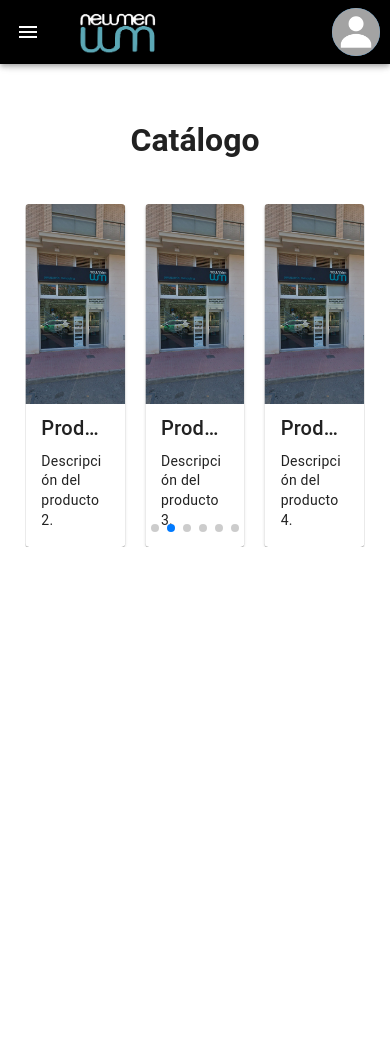
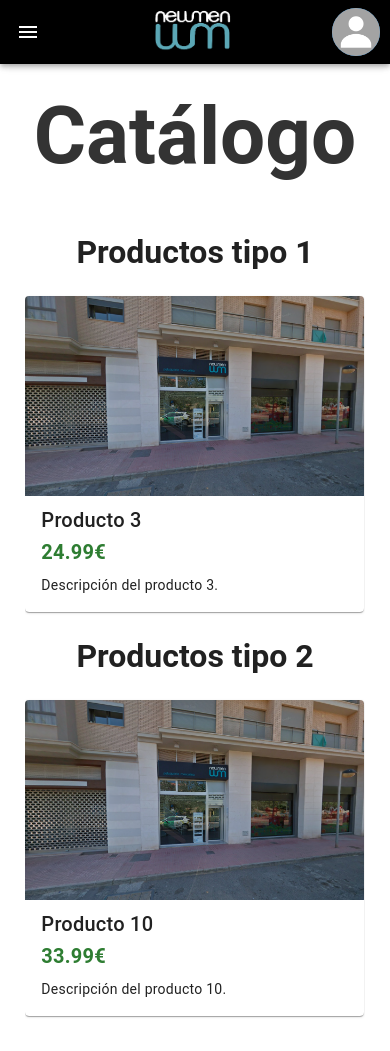
Before and after one commit to Alexfp28/newman-front, a Vue app: page /catalog in a window 390 px wide. Before the commit the page ends 844 px from the top, so only its background shows below. Built offline with nearby package versions, Linux system fonts and the light colour scheme.

Commit message:
Sección Catálogo Terminada. Otros Detalles De Diseño Generales

```diff
--- a/src/OnlyDesktop/VistaUsuario/components/pages/CatalogComponent.vue
+++ b/src/OnlyDesktop/VistaUsuario/components/pages/CatalogComponent.vue
@@ -1,8 +1,8 @@
 <script>
-import { Swiper, SwiperSlide } from 'swiper/vue';
+import {Swiper, SwiperSlide} from 'swiper/vue';
 import 'swiper/css';
 import 'swiper/css/pagination';
-import { Pagination, Autoplay } from 'swiper/modules';
+import {Autoplay, FreeMode} from 'swiper/modules';
 
 export default {
   components: {
@@ -11,21 +11,119 @@ export default {
   },
   setup() {
     return {
-      modules: [Pagination, Autoplay],
+      modules: [FreeMode, Autoplay],
     };
   },
   data() {
     return {
       products: [
-        { id: 1, title: 'Producto 1', description: 'Descripción del producto 1.', image: 'src/images/newmen.png' },
-        { id: 2, title: 'Producto 2', description: 'Descripción del producto 2.', image: 'src/images/newmen.png' },
-        { id: 3, title: 'Producto 3', description: 'Descripción del producto 3.', image: 'src/images/newmen.png' },
-        { id: 4, title: 'Producto 4', description: 'Descripción del producto 4.', image: 'src/images/newmen.png' },
-        { id: 5, title: 'Producto 5', description: 'Descripción del producto 5.', image: 'src/images/newmen.png' },
-        { id: 6, title: 'Producto 6', description: 'Descripción del producto 6.', image: 'src/images/newmen.png' },
-      ],
+        {
+          id: 1,
+          title: 'Producto 1',
+          description: 'Descripción del producto 1.',
+          image: 'src/images/newmen.png',
+          type: 1,
+          price: 19.99
+        },
+        {
+          id: 2,
+          title: 'Producto 2',
+          description: 'Descripción del producto 2.',
+          image: 'src/images/newmen.png',
+          type: 2,
+          price: 29.99
+        },
+        {
+          id: 3,
+          title: 'Producto 3',
+          description: 'Descripción del producto 3.',
+          image: 'src/images/newmen.png',
+          type: 1,
+          price: 24.99
+        },
+        {
+          id: 4,
+          title: 'Producto 4',
+          description: 'Descripción del producto 4.',
+          image: 'src/images/newmen.png',
+          type: 2,
+          price: 34.99
+        },
+        {
+          id: 5,
+          title: 'Producto 5',
+          description: 'Descripción del producto 5.',
+          image: 'src/images/newmen.png',
+          type: 1,
+          price: 15.99
+        },
+        {
+          id: 6,
+          title: 'Producto 6',
+          description: 'Descripción del producto 6.',
+          image: 'src/images/newmen.png',
+          type: 2,
+          price: 39.99
+        },
+        {
+          id: 7,
+          title: 'Producto 7',
+          description: 'Descripción del producto 7.',
+          image: 'src/images/newmen.png',
+          type: 1,
+          price: 22.99
+        },
+        {
+          id: 8,
+          title: 'Producto 8',
+          description: 'Descripción del producto 8.',
+          image: 'src/images/newmen.png',
+          type: 2,
+          price: 28.99
+        },
+        {
+          id: 9,
+          title: 'Producto 9',
+          description: 'Descripción del producto 9.',
+          image: 'src/images/newmen.png',
+          type: 1,
+          price: 18.99
+        },
+        {
+          id: 10,
+          title: 'Producto 10',
+          description: 'Descripción del producto 10.',
+          image: 'src/images/newmen.png',
+          type: 2,
+          price: 33.99
+        },
+        {
+          id: 11,
+          title: 'Producto 11',
+          description: 'Descripción del producto 11.',
+          image: 'src/images/newmen.png',
+          type: 1,
+          price: 21.99
+        },
+        {
+          id: 12,
+          title: 'Producto 12',
+          description: 'Descripción del producto 12.',
+          image: 'src/images/newmen.png',
+          type: 2,
+          price: 31.99
+        }
+      ]
     };
   },
+  computed: {
+    type1Products() {
+      return this.products.filter(product => product.type === 1);
+    },
+    type2Products() {
+      return this.products.filter(product => product.type === 2);
+    }
+  }
 };
 </script>
 
@@ -33,24 +131,67 @@ export default {
   <v-container class="catalog-container" fluid>
     <v-row justify="center">
       <v-col cols="12">
-        <h1 class="text-center my-4">Catálogo</h1>
+        <h1 class="title">Catálogo</h1>
       </v-col>
     </v-row>
 
+    <h1 class="title-type1 text-center"> Productos tipo 1</h1>
     <v-row justify="center">
       <v-col cols="12" md="10">
         <swiper
             :modules="modules"
-            :slides-per-view="3"
-            :space-between="20"
+            :space-between="30"
+            :centered="true"
             :loop="true"
-            :pagination="{ clickable: true }"
             :autoplay="{ delay: 3000, disableOnInteraction: false }"
+            :breakpoints="{
+            1024: { slidesPerView: 2 },
+            768: { slidesPerView: 2 }
+          }"
+            style="padding: 20px 0 20px 0"
         >
-          <swiper-slide v-for="product in products" :key="product.id">
+          <swiper-slide v-for="product in type1Products" :key="product.id">
             <v-card class="m-4" hover>
               <v-img :src="product.image" height="200px" cover></v-img>
-              <v-card-title>{{ product.title }}</v-card-title>
+              <v-card-title>
+                <span>{{ product.title }}</span>
+                <v-spacer></v-spacer>
+                <span class="text-h6" style="font-weight: bold; color: #2e7d32;">
+                  {{ product.price.toFixed(2) }}€
+                </span>
+              </v-card-title>
+              <v-card-text>{{ product.description }}</v-card-text>
+            </v-card>
+          </swiper-slide>
+        </swiper>
+      </v-col>
+    </v-row>
+
+    <h1 class="title-type1 text-center"> Productos tipo 2</h1>
+    <v-row justify="center">
+      <v-col cols="12" md="10">
+        <swiper
+            :modules="modules"
+            :space-between="30"
+            :centered="true"
+            :loop="true"
+            :autoplay="{ delay: 2000, disableOnInteraction: false, reverseDirection: true }"
+            :breakpoints="{
+            1024: { slidesPerView: 3 },
+            768: { slidesPerView: 2 }
+          }"
+            style="padding: 20px 0 20px 0"
+        >
+          <swiper-slide v-for="product in type2Products" :key="product.id">
+            <v-card class="m-4" hover>
+              <v-img :src="product.image" height="200px" cover></v-img>
+              <v-card-title>
+                <span>{{ product.title }}</span>
+                <v-spacer></v-spacer>
+                <span class="text-h6" style="font-weight: bold; color: #2e7d32;">
+                  {{ product.price.toFixed(2) }}€
+                </span>
+              </v-card-title>
               <v-card-text>{{ product.description }}</v-card-text>
             </v-card>
           </swiper-slide>
@@ -61,4 +202,22 @@ export default {
 </template>
 
 <style scoped>
+.title {
+  font-size: 5rem;
+  font-weight: 700;
+  color: #333;
+  margin-bottom: 2rem;
+}
+
+/* Versión de móviles */
+@media (max-width: 768px) {
+  .title {
+    text-align: center;
+    font-size: 5rem;
+    font-weight: 700;
+    color: #333;
+    margin-bottom: 2rem;
+  }
+}
+
 </style>
--- a/src/OnlyDesktop/VistaUsuario/components/pages/HomeComponent.vue
+++ b/src/OnlyDesktop/VistaUsuario/components/pages/HomeComponent.vue
@@ -258,7 +258,7 @@ export default {
 .carousel, .opinions{
   background-color: #ececec;
   padding: 5%;
-  border-radius: 5%;
+  border-radius: 40px;
 }
 
 .carousel-title {
--- a/src/OnlyDesktop/VistaUsuario/components/pages/login/LoginComponent.vue
+++ b/src/OnlyDesktop/VistaUsuario/components/pages/login/LoginComponent.vue
@@ -27,7 +27,7 @@ const rules = {
 </script>
 
 <template>
-  <v-container class="login-container">
+  <v-container class="login-container" fluid style="margin-top: -20px">
     <v-card class="auth-card">
 
       <!-- Tabs -->
--- a/src/OnlyMobilePhone/AppBarMobile.vue
+++ b/src/OnlyMobilePhone/AppBarMobile.vue
@@ -14,7 +14,10 @@ export default defineComponent({
 <template>
   <v-app-bar fixed color="black" elevated>
     <v-app-bar-nav-icon @click="drawer = !drawer" color="white"/>
-    <img src="/src/images/newmen_logo.jpg" alt="Logo" class="logoH px-5"/>
+    <v-spacer></v-spacer>
+    <router-link to="/home">
+      <img src="/src/images/newmen_logo.jpg" alt="Logo" class="logoH px-5"/>
+    </router-link>
     <v-spacer></v-spacer>
     <UserComponent/>
   </v-app-bar>
--- a/src/assets/main.css
+++ b/src/assets/main.css
@@ -10,8 +10,8 @@
 }
 
 .home-container, .contact-container, .appointment-container, .catalog-container, .terms-container , .login-container{
-  padding: 5% 6.5% 4% 6.5% !important;
-  margin-top: 80px;
+  padding: 3% 6.5% 4% 6.5% !important;
+  margin-top: 64px;
 }
 
 /* CSS para móviles */
@@ -26,7 +26,7 @@
       width: 90px;
     }
 
-    margin-top: 80px;
+    margin-top: 64px;
 
   }
 }
--- a/src/router/index.js
+++ b/src/router/index.js
@@ -65,6 +65,15 @@ const router = createRouter({
       redirect: '/home'
     }
   ],
+  scrollBehavior(to, from, savedPosition) {
+
+    if (savedPosition) {
+      return savedPosition;
+    } else {
+
+      return { top: 0 };
+    }
+  }
 })
 
 export default router
```
Also changed, not shown: src/OnlyDesktop/VistaUsuario/AppBarDesktop.vue (+5 -5 lines), src/OnlyDesktop/VistaUsuario/components/pages/ContactComponent.vue (+27 -23 lines).
